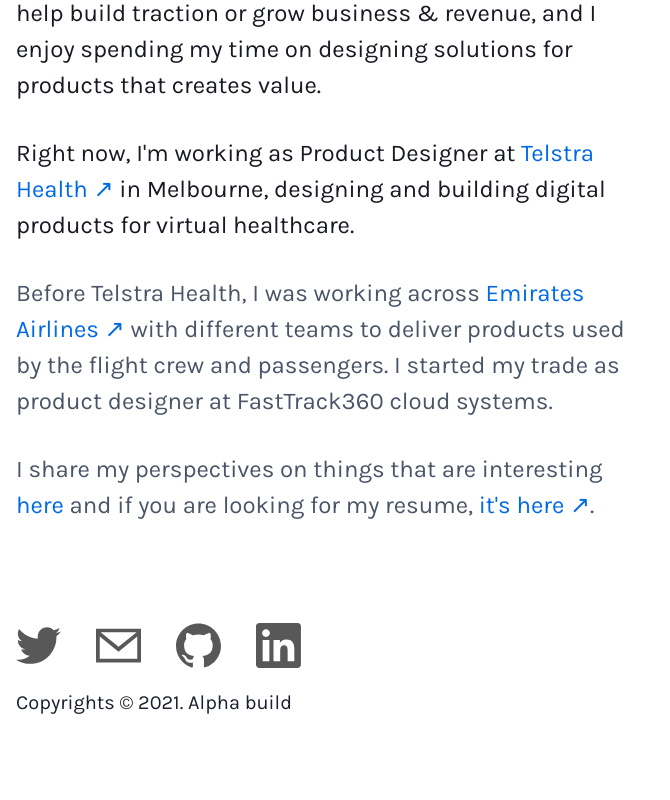
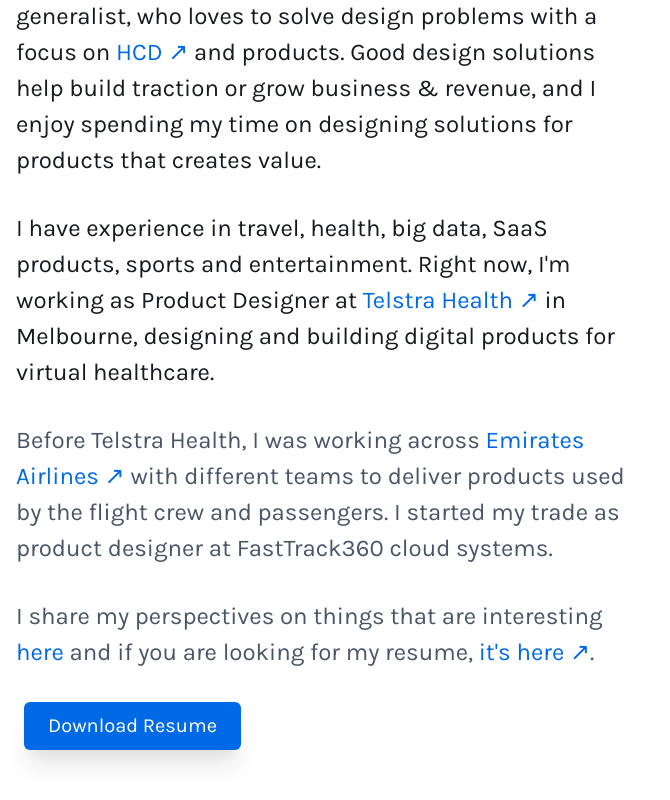
Before and after one commit to k97/jnana, a Next.js app: page /about in a window 1280 px wide. Shown: the part 320-1120 px from the top of the page, without its empty margins (0-670 px from the left). Before the commit the page ends 1078 px from the top, so only its background shows below. Built offline with nearby package versions, Linux system fonts and the light colour scheme; no server answers.

Commit message:
Updating resume links and about page content

```diff
--- a/lib/constants.ts
+++ b/lib/constants.ts
@@ -3,4 +3,5 @@
 export const HOME_OG_IMAGE_URL =
   'https://og-image.now.sh/Next.js%20Blog%20Starter%20Example.png?theme=light&md=1&fontSize=100px&images=https%3A%2F%2Fassets.vercel.com%2Fimage%2Fupload%2Ffront%2Fassets%2Fdesign%2Fnextjs-black-logo.svg'
 
-  export const GOOGLE_DRIVE_RESUME = 'https://drive.google.com/file/d/17sBPw1cd76TRBgMFk8TEypX80b3lhnZv/view?usp=sharing'
+  export const GOOGLE_DRIVE_RESUME = 'https://drive.google.com/file/d/15Hl6bQv_3ig5kjc_RkZuf3nf0fabrxZE/view?usp=sharing'
+  export const GOOGLE_DRIVE_RESUME_DOWNLOAD= 'https://drive.google.com/uc?id=15Hl6bQv_3ig5kjc_RkZuf3nf0fabrxZE&export=download'
--- a/pages/about.tsx
+++ b/pages/about.tsx
@@ -1,8 +1,9 @@
 
 import Head from 'next/head'
-import { Container, Box, Grid, GridItem, Heading, Text } from "@chakra-ui/react"
+// import Link from 'next/link'
+import { Container, Box, Flex, Link, GridItem, Heading, Text, Image, Button } from "@chakra-ui/react"
 import { Layout } from '../components/Layout/index'
-import { CMS_NAME, GOOGLE_DRIVE_RESUME } from '../lib/constants'
+import { CMS_NAME, GOOGLE_DRIVE_RESUME, GOOGLE_DRIVE_RESUME_DOWNLOAD } from '../lib/constants'
 
 
 const About = () => {
@@ -13,18 +14,29 @@
         <title>About - {CMS_NAME}</title>
       </Head>
       <Container maxW="container.xl">
+        <Flex>
           <Box width={{ base: "50%", sm: "100%", md: "100%", lg: "50%" }}>
             <Heading as="h2" fontSize="4xl" fontWeight="800" mt={75} color="gray.900">About</Heading>
 
             <Text fontSize="2xl" mt="8" mb="8" color="gray.900">My full name is Karthikeyan Rajendran, a design generalist, who loves to solve design problems with a focus on <a href="https://en.wikipedia.org/wiki/Human-centered_design" target="_blank">HCD ↗</a> and products. Good design solutions help build traction or grow business & revenue, and I enjoy spending my time on designing solutions for products that creates value.</Text>
 
-          <Text fontSize="2xl" mb="8" color="gray.900">Right now, I'm working as Product Designer at <a href="https://telstrahealth.com/" target="_blank">Telstra Health ↗</a> in Melbourne, designing and building digital products for virtual healthcare.</Text>
+            <Text fontSize="2xl" mb="8" color="gray.900">I have experience in travel, health, big data, SaaS products, sports and entertainment. Right now, I'm working as Product Designer at <a href="https://telstrahealth.com/" target="_blank">Telstra Health ↗</a> in Melbourne, designing and building digital products for virtual healthcare.</Text>
 
             <Text fontSize="2xl" mb="8" color="gray.600">Before Telstra Health, I was working across <a href="https://www.emirates.com/au/english/about-us/">Emirates Airlines ↗</a> with different teams to deliver products used by the flight crew and passengers. I started my trade as product designer at FastTrack360 cloud systems.</Text>
 
             <Text fontSize="2xl" mb="8" color="gray.600">I share my perspectives on things that are interesting <a href="/articles">here</a> and if you are looking for my resume, <a href={GOOGLE_DRIVE_RESUME} target="_blank">it's here ↗</a>.</Text>
 
+            <Link href={GOOGLE_DRIVE_RESUME_DOWNLOAD} _hover={{ textDecoration: 'none' }}>
+              <Button colorScheme="brand" fontSize="xl" size="lg" shadow="xl" ml="2" _hover={{ shadow: "sm", background: "brand.400" }} >Download Resume</Button>
+            </Link>
+
+
           </Box>
+          {/* <Box width={{ base: "10%", sm: "0%", md: "0%", lg: "10%" }} />
+          <Box width={{ base: "40%", sm: "0%", md: "0%", lg: "40%" }}>
+            <Image src="/assets/about-asset.svg" mt="175" />
+          </Box> */}
+        </Flex>
       </Container >
     </Layout >
   )
```
Also changed, not shown: _work/healthnow.md (+1 -1 lines). Lines whose indentation alone changed are shown as unchanged.
